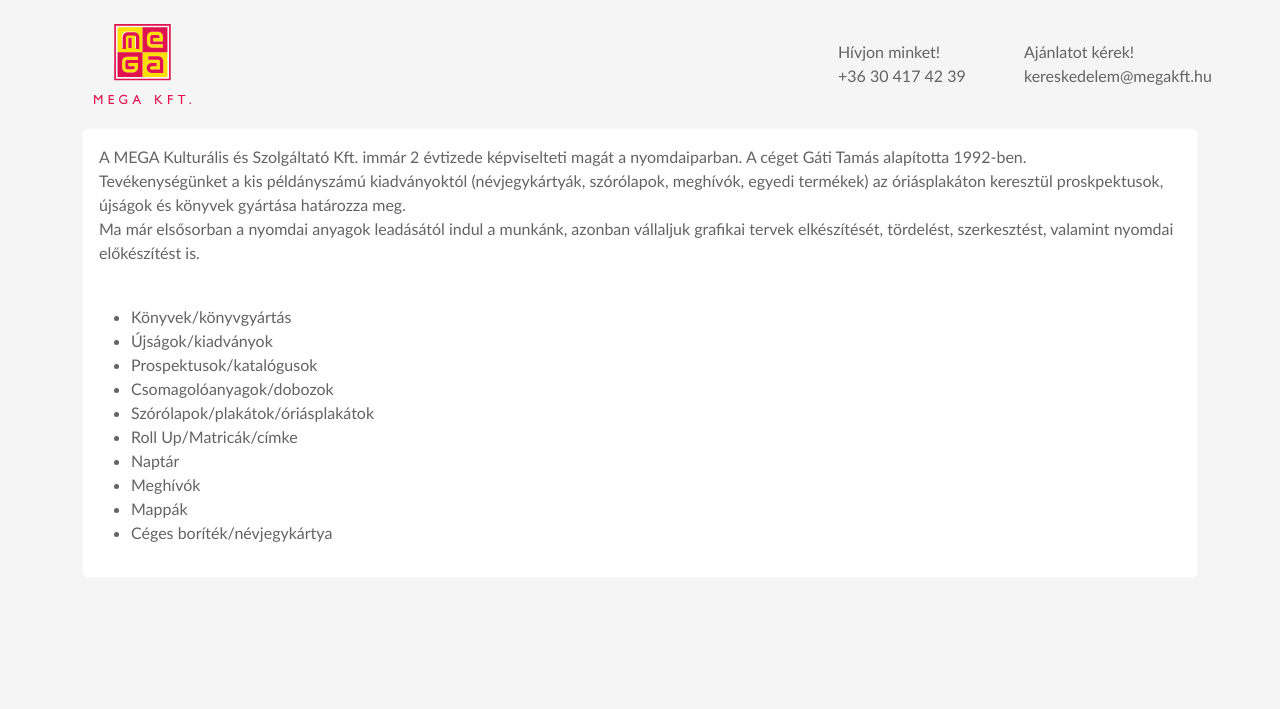
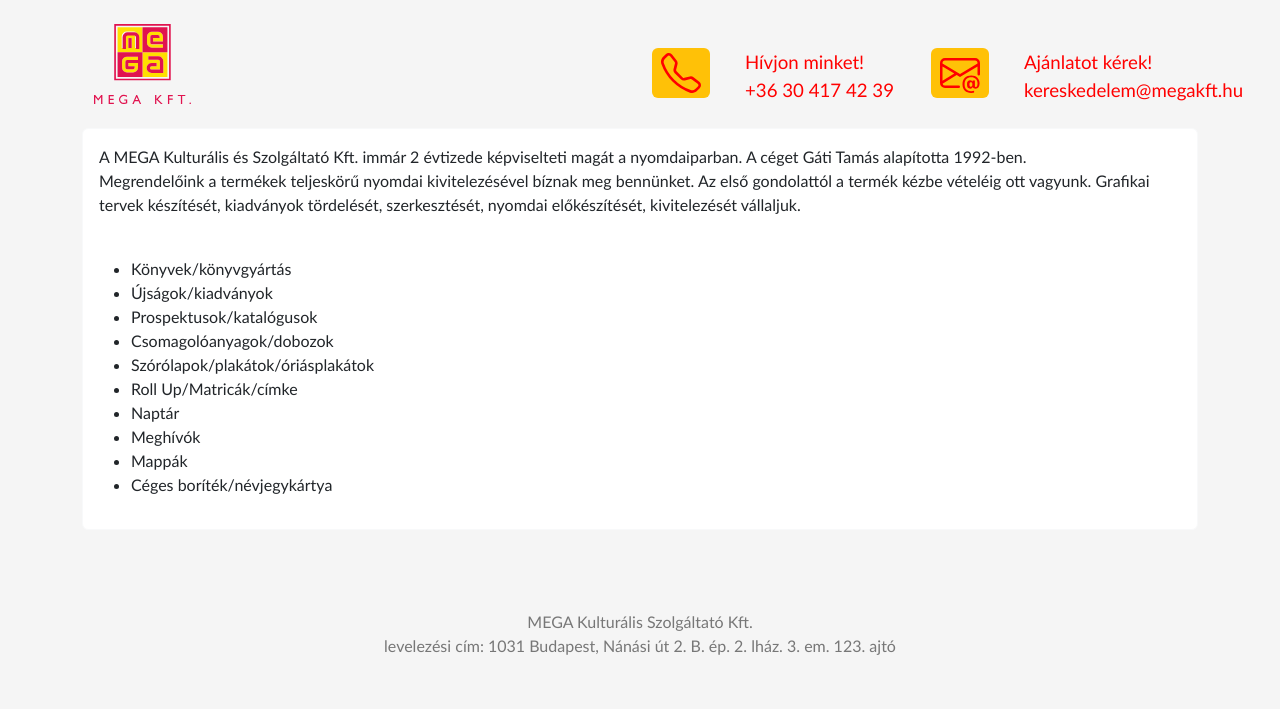
Before and after one commit to moladmo/megakft, a plain HTML site: page index.html in a window 1280 px wide. Drawn offline with nearby package versions, Linux system fonts and the light colour scheme.

Commit message:
rozal modify 1127

```diff
--- a/index.html
+++ b/index.html
@@ -14,32 +14,48 @@
 <body>
 
     <header>
-
         <div class="container text-start p-4">
-            <div class="row align-items-center">
+            <div class="row justify-content-end">
                 <div class="col">
                     <img style="max-height: 80px;" src="./pics/mega_4c_logo.svg" alt="MEGA">
                 </div>
-                <div class="col">
-                    <div class="row justify-content-end">
-                        <div class="col-4">
+
+                <div class="col-1 pt-4">
+                    <span class="badge bg-warning">
+                        <svg xmlns="http://www.w3.org/2000/svg" width="40" height="40" fill="red"
+                            class="bi bi-telephone" viewBox="0 0 16 16">
+                            <path
+                                d="M3.654 1.328a.678.678 0 0 0-1.015-.063L1.605 2.3c-.483.484-.661 1.169-.45 1.77a17.568 17.568 0 0 0 4.168 6.608 17.569 17.569 0 0 0 6.608 4.168c.601.211 1.286.033 1.77-.45l1.034-1.034a.678.678 0 0 0-.063-1.015l-2.307-1.794a.678.678 0 0 0-.58-.122l-2.19.547a1.745 1.745 0 0 1-1.657-.459L5.482 8.062a1.745 1.745 0 0 1-.46-1.657l.548-2.19a.678.678 0 0 0-.122-.58L3.654 1.328zM1.884.511a1.745 1.745 0 0 1 2.612.163L6.29 2.98c.329.423.445.974.315 1.494l-.547 2.19a.678.678 0 0 0 .178.643l2.457 2.457a.678.678 0 0 0 .644.178l2.189-.547a1.745 1.745 0 0 1 1.494.315l2.306 1.794c.829.645.905 1.87.163 2.611l-1.034 1.034c-.74.74-1.846 1.065-2.877.702a18.634 18.634 0 0 1-7.01-4.42 18.634 18.634 0 0 1-4.42-7.009c-.362-1.03-.037-2.137.703-2.877L1.885.511z" />
+                        </svg>
+                    </span>
+                </div>
+
+                <div class="col-2 pt-4">
                     Hívjon minket!<br>
                     +36 30 417 42 39
                 </div>
-                        <div class="col-4">
+
+                <div class="col-1 pt-4">
+                    <span class="badge bg-warning">
+                        <svg xmlns="http://www.w3.org/2000/svg" width="40" height="40" fill="red"
+                            class="bi bi-envelope-at" viewBox="0 0 16 16">
+                            <path
+                                d="M2 2a2 2 0 0 0-2 2v8.01A2 2 0 0 0 2 14h5.5a.5.5 0 0 0 0-1H2a1 1 0 0 1-.966-.741l5.64-3.471L8 9.583l7-4.2V8.5a.5.5 0 0 0 1 0V4a2 2 0 0 0-2-2H2Zm3.708 6.208L1 11.105V5.383l4.708 2.825ZM1 4.217V4a1 1 0 0 1 1-1h12a1 1 0 0 1 1 1v.217l-7 4.2-7-4.2Z" />
+                            <path
+                                d="M14.247 14.269c1.01 0 1.587-.857 1.587-2.025v-.21C15.834 10.43 14.64 9 12.52 9h-.035C10.42 9 9 10.36 9 12.432v.214C9 14.82 10.438 16 12.358 16h.044c.594 0 1.018-.074 1.237-.175v-.73c-.245.11-.673.18-1.18.18h-.044c-1.334 0-2.571-.788-2.571-2.655v-.157c0-1.657 1.058-2.724 2.64-2.724h.04c1.535 0 2.484 1.05 2.484 2.326v.118c0 .975-.324 1.39-.639 1.39-.232 0-.41-.148-.41-.42v-2.19h-.906v.569h-.03c-.084-.298-.368-.63-.954-.63-.778 0-1.259.555-1.259 1.4v.528c0 .892.49 1.434 1.26 1.434.471 0 .896-.227 1.014-.643h.043c.118.42.617.648 1.12.648Zm-2.453-1.588v-.227c0-.546.227-.791.573-.791.297 0 .572.192.572.708v.367c0 .573-.253.744-.564.744-.354 0-.581-.215-.581-.8Z" />
+                        </svg>
+                    </span>
+                </div>
+
+                <div class="col-2 pt-4">
                     Ajánlatot kérek!<br>
                     kereskedelem@megakft.hu
                 </div>
             </div>
-
         </div>
-            </div>
-        </div>
-
     </header>
 
     <!-- <img src="./pics/elso_hatter.svg" alt="A Mega munkában"> -->
-
 
     <div class="container-sm">
         <div id="about" class="pb-5">
@@ -50,15 +66,15 @@
                     </div>
                     <div class="col-md-7"> -->
                     <div class="card-body">
-                            <p class="card-text">A MEGA Kulturális és Szolgáltató Kft. immár 2 évtizede képviselteti
+                        <p class="card-text">
+
+                            A MEGA Kulturális és Szolgáltató Kft. immár 2 évtizede képviselteti
                             magát a nyomdaiparban. A céget Gáti Tamás alapította 1992-ben. <br>
-                                Tevékenységünket a kis példányszámú kiadványoktól (névjegykártyák, szórólapok, meghívók,
-                                egyedi termékek) az
-                                óriásplakáton keresztül proskpektusok, újságok és könyvek gyártása határozza meg.<br>
-                                Ma már elsősorban a nyomdai anyagok leadásától indul a munkánk, azonban vállaljuk
-                                grafikai tervek
-                                elkészítését, tördelést, szerkesztést, valamint nyomdai előkészítést is. <br><br>
 
+                            Megrendelőink a termékek teljeskörű nyomdai kivitelezésével bíznak meg bennünket. Az
+                            első gondolattól a termék kézbe vételéig ott vagyunk. Grafikai tervek készítését,
+                            kiadványok tördelését, szerkesztését, nyomdai előkészítését, kivitelezését vállaljuk.
+                            <br><br>
                         </p>
                         <ul>
                             <li>Könyvek/könyvgyártás</li>
@@ -71,18 +87,17 @@
                             <li>Meghívók</li>
                             <li>Mappák</li>
                             <li>Céges boríték/névjegykártya</li>
-
-                            </ol>
-                        </div>
+                        </ul>
                     </div>
                 </div>
             </div>
         </div>
     </div>
 
-    <!--footer class="text-center pt-3 pb-5">
-        Copyright © 2023. moladmo. All Rights Reserved
-    </footer -->
+    <footer class="text-center pt-3 pb-5">
+        MEGA Kulturális Szolgáltató Kft. <br>
+        levelezési cím: 1031 Budapest, Nánási út 2. B. ép. 2. lház. 3. em. 123. ajtó
+    </footer>
 
     <script defer src="https://cdn.jsdelivr.net/npm/bootstrap@5.3.0-alpha1/dist/js/bootstrap.bundle.min.js"
         integrity="sha384-w76AqPfDkMBDXo30jS1Sgez6pr3x5MlQ1ZAGC+nuZB+EYdgRZgiwxhTBTkF7CXvN"
--- a/set.css
+++ b/set.css
@@ -3,12 +3,18 @@
   margin: 0;
   box-sizing: border-box;
   font-family: "Gill Sans", "Gill Sans MT", Calibri, "Trebuchet MS", sans-serif;
-  color: rgb(99, 99, 99);
 }
 
 body {
   background-color: rgb(245, 245, 245);
+  color: rgb(119, 119, 119);
 }
+
+header {
+  font-size: 14pt;
+  color: red;
+}
+
 
 h1 {
   -webkit-text-stroke: 1px grey;
```
Lines whose indentation alone changed are shown as unchanged.
